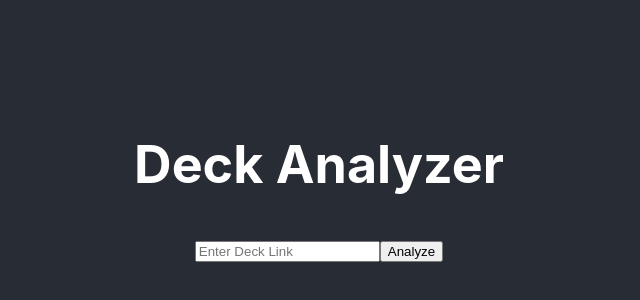
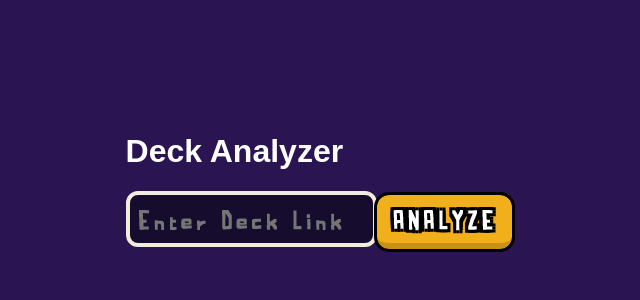
Before and after one commit to devkennyy/deckcheck, a React (Create React App) app: page / in a window 1280 px wide. Shown: the part 220-520 px from the top of the page, without its empty margins (321-961 px from the left). Built offline with nearby package versions, Linux system fonts and the light colour scheme.

Commit message:
update css

```diff
--- a/src/App.css
+++ b/src/App.css
@@ -1,38 +1,110 @@
-.App {
-  text-align: center;
+/* App.css */
+@font-face {
+  font-family: 'Friendly Fire';
+  src: local('Friendly Fire'), url(../public/fonts/Friendly_Fire.ttf);
 }
 
-.App-logo {
-  height: 40vmin;
-  pointer-events: none;
+@font-face {
+  font-family: 'Kenyan Coffee';
+  src: local('Kenyan Coffee'), url(../public/fonts/kenyan_coffee_rg.otf);
 }
 
-@media (prefers-reduced-motion: no-preference) {
-  .App-logo {
-    animation: App-logo-spin infinite 20s linear;
-  }
+body {
+  font-family: 'Kenyan Coffee';
+  background-color: #2A1552;
+  font-family: Arial, sans-serif;
+  color: white;
+  margin: 0;
+  padding: 0;
+  display: flex;
+  flex-direction: column;
+  justify-content: center;
+  align-items: center;
+  height: 100vh;
 }
 
-.App-header {
-  background-color: #282c34;
-  min-height: 100vh;
-  display: flex;
-  flex-direction: column;
-  align-items: center;
-  justify-content: center;
-  font-size: calc(10px + 2vmin);
-  color: white;
+h2 {
+  font-family: 'Friendly Fire';
+  font-size: 2em;
+  letter-spacing: .1em;
+  margin: auto;
+  max-width: 90rem;
+  text-shadow: -0.1em -0.1em 0 #000, 0.1em -0.1em 0 #000, -0.1em 0.1em 0 #000, 0.1em 0.1em 0 #000, 0 -0.1em 0 #000, 0.1em 0 0 #000, 0 0.1em 0 #000, -0.1em 0 0 #000;
+  text-transform: uppercase;
 }
 
-.App-link {
-  color: #61dafb;
+button {
+  background: none;
+  color: inherit;
+  border: none;
+  font-family: 'Friendly Fire';
+  font-size: 2rem;
+  text-transform: uppercase;
+  text-shadow:
+    -0.1em -0.1em 0 #000,
+    0.1em -0.1em 0 #000,
+    -0.1em 0.1em 0 #000,
+    0.1em 0.1em 0 #000,
+    0.0em -0.1em 0 #000,
+    0.1em 0.0em 0 #000,
+    0.0em 0.1em 0 #000,
+    -0.1em 0.0em 0 #000;
+  letter-spacing: 0.1em;
+  background-color: rgb(242, 175, 28);
+  border: solid rgb(200, 144, 21) 0;
+  border-bottom: solid rgb(200, 144, 21) 0.2em;
+  outline: solid black 0.1em;
+  border-radius: 0.75rem;
+  padding: 0.5rem 1rem; /* Adjust the padding here */
+  user-select: none;
+  transition: border-color 0.1s, background-color 0.1s, color 0.1s, outline 0.1s;
 }
 
-@keyframes App-logo-spin {
-  from {
-    transform: rotate(0deg);
-  }
-  to {
-    transform: rotate(360deg);
-  }
+button:hover {
+  border-color: transparent;
+  outline: solid white 0.1em;
 }
+
+button:active {
+  border-color: transparent;
+  background-color: white;
+}
+
+input[type="text"] {
+  background: none;
+  background-color: #160D2E;
+  border: .25rem solid #f0eeda;
+  border-radius: .75rem;
+  color: inherit;
+  font-family: 'Friendly Fire';
+  font-size: 2rem;
+  letter-spacing: .1em;
+  padding: .5rem;
+}
+
+.small-card-image {
+  width: 100px;
+  height: auto;
+  margin: 5px;
+}
+
+.menu {
+  display: flex;
+  gap: 1rem;
+  flex-wrap: wrap;
+  justify-content: space-between;
+  align-items: center;
+
+  padding: 0.5rem 1rem ;
+  border: solid rgb(68, 51, 154) 0;
+  border-bottom: solid rgb(68, 51, 154) 0.2em;
+  outline: solid black 0.2em;
+  border-radius: 0.5rem;
+  background-color: rgb(84, 64, 187);
+}
+
+.menu > * {
+  display: flex;
+  justify-content: center;
+  align-items: center;
+}
```
